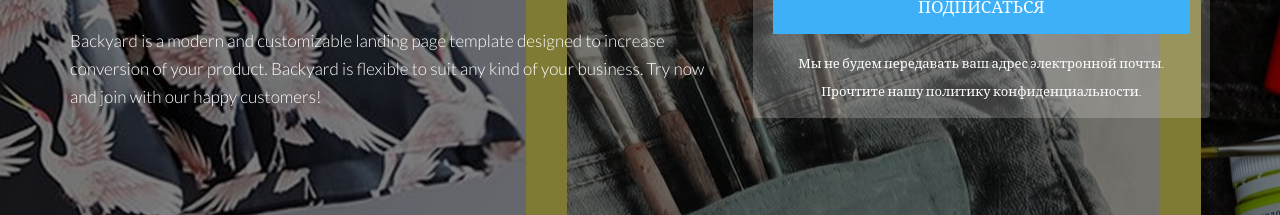
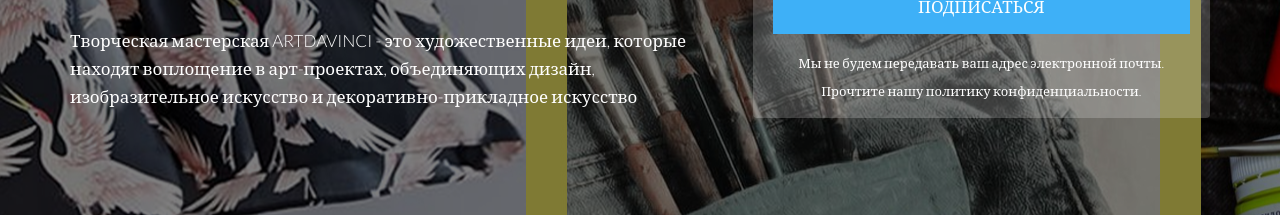
Before and after one commit to AnnaYarmanova/rospis-, a plain HTML site: page index.html in a window 1280 px wide. Shown: the part 382-597 px from the top of the page. Drawn offline with Linux system fonts and the light colour scheme.

Commit message:
Update index.html

```diff
--- a/index.html
+++ b/index.html
@@ -55,7 +55,7 @@
 
                             <!-- /.header paragraph -->
                             <div class="landing-text wow fadeInUp">
-                                <p>Backyard is a modern and customizable landing page template designed to increase conversion of your product. Backyard is flexible to suit any kind of your business. Try now and join with our happy customers!</p>
+                                <p>Творческая мастерская ARTDAVINCI - это художественные идеи, которые находят воплощение в арт-проектах, объединяющих дизайн, изобразительное искусство и декоративно-прикладное искусство</p>
                             </div>
 
                             <!-- /.header button -->
```
